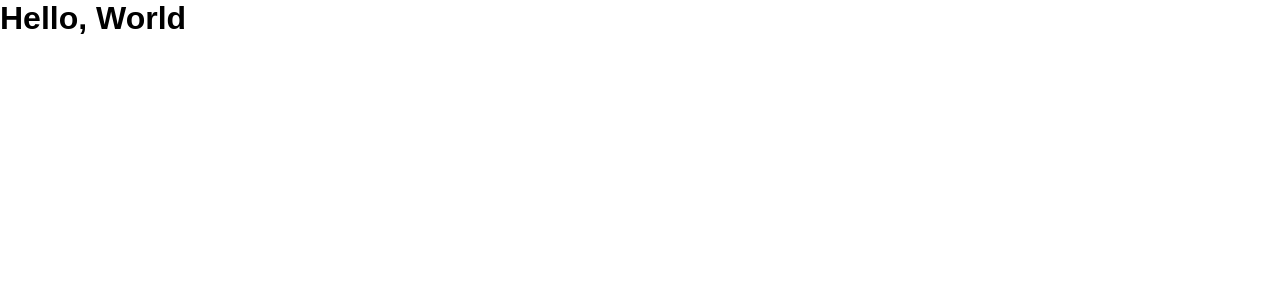
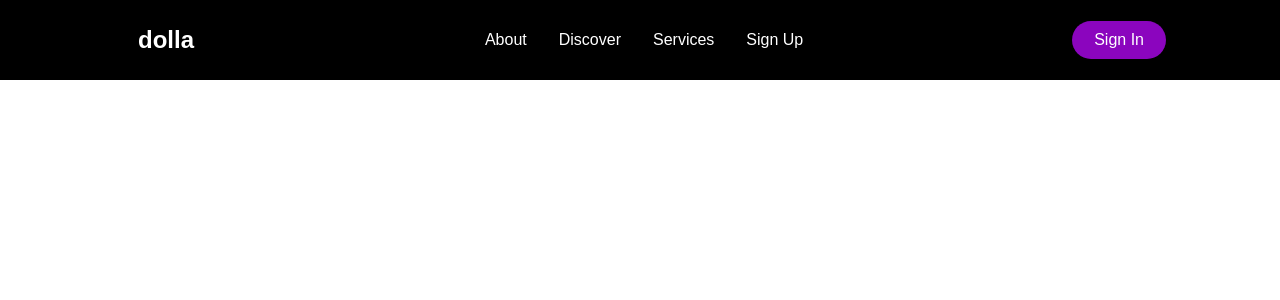
Before and after one commit to DiegoCapella/dolla, a React (Create React App) app: page / in a window 1280 px wide. Shown: the top 300 px of the page. Built offline with nearby package versions, Linux system fonts and the light colour scheme.

Commit message:
Create Navbar & MenuIcon

```diff
--- a/package.json
+++ b/package.json
@@ -8,9 +8,10 @@
     "@testing-library/user-event": "^7.1.2",
     "react": "^17.0.1",
     "react-dom": "^17.0.1",
-    "react-router": "^5.2.0",
+    "react-icons": "^3.11.0",
     "react-router-dom": "^5.2.0",
     "react-scripts": "3.4.4",
+    "react-scroll": "^1.8.1",
     "styled-components": "^5.2.0"
   },
   "scripts": {
--- a/public/index.html
+++ b/public/index.html
@@ -2,42 +2,16 @@
 <html lang="en">
   <head>
     <meta charset="utf-8" />
-    <link rel="icon" href="%PUBLIC_URL%/favicon.ico" />
     <meta name="viewport" content="width=device-width, initial-scale=1" />
     <meta name="theme-color" content="#000000" />
     <meta
       name="description"
       content="Web site created using create-react-app"
     />
-    <link rel="apple-touch-icon" href="%PUBLIC_URL%/logo192.png" />
-    <!--
-      manifest.json provides metadata used when your web app is installed on a
-      user's mobile device or desktop. See https://developers.google.com/web/fundamentals/web-app-manifest/
-    -->
-    <link rel="manifest" href="%PUBLIC_URL%/manifest.json" />
-    <!--
-      Notice the use of %PUBLIC_URL% in the tags above.
-      It will be replaced with the URL of the `public` folder during the build.
-      Only files inside the `public` folder can be referenced from the HTML.
-
-      Unlike "/favicon.ico" or "favicon.ico", "%PUBLIC_URL%/favicon.ico" will
-      work correctly both with client-side routing and a non-root public URL.
-      Learn how to configure a non-root public URL by running `npm run build`.
-    -->
-    <title>React App</title>
+    <title>Dolla</title>
   </head>
   <body>
     <noscript>You need to enable JavaScript to run this app.</noscript>
     <div id="root"></div>
-    <!--
-      This HTML file is a template.
-      If you open it directly in the browser, you will see an empty page.
-
-      You can add webfonts, meta tags, or analytics to this file.
-      The build step will place the bundled scripts into the <body> tag.
-
-      To begin the development, run `npm start` or `yarn start`.
-      To create a production bundle, use `npm run build` or `yarn build`.
-    -->
   </body>
 </html>
--- a/src/App.js
+++ b/src/App.js
@@ -1,12 +1,14 @@
 import React from 'react';
+import { BrowserRouter as Router } from 'react-router-dom'
 
 import './App.css';
+import Navbar from './components/Navbar';
 
 function App() {
   return (
-    <div className="App">
-      <h1>Hello, World</h1>
-    </div>
+    <Router >
+      <Navbar />
+    </Router >
   );
 }
 
--- /dev/null
+++ b/src/components/Navbar/index.js
@@ -0,0 +1,37 @@
+import React from 'react'
+
+import * as S from './styled'
+
+const Navbar = () => {
+  return (
+    <>
+      <S.Nav>
+        <S.NavbarContainer>
+          <S.NavLogo to="/">dolla</S.NavLogo>
+          <S.MobileIcon>
+            <S.Bars />
+          </S.MobileIcon>
+          <S.NavMenu>
+            <S.NavItem>
+              <S.NavLinks to="/about">About</S.NavLinks>
+            </S.NavItem>
+            <S.NavItem>
+              <S.NavLinks to="/discover">Discover</S.NavLinks>
+            </S.NavItem>
+            <S.NavItem>
+              <S.NavLinks to="/services">Services</S.NavLinks>
+            </S.NavItem>
+            <S.NavItem>
+              <S.NavLinks to="/signup">Sign Up</S.NavLinks>
+            </S.NavItem>
+          </S.NavMenu>
+          <S.NavBtn>
+            <S.NavBtnLink to="/signin">Sign In</S.NavBtnLink>
+          </S.NavBtn>
+        </S.NavbarContainer>
+      </S.Nav>
+    </>
+  )
+}
+
+export default Navbar
--- /dev/null
+++ b/src/components/Navbar/styled.js
@@ -0,0 +1,122 @@
+import styled from 'styled-components'
+import { Link as LinkR } from 'react-router-dom'
+import { Link as LinkS } from 'react-scroll'
+import { FaBars } from 'react-icons/fa'
+
+export const Nav = styled.nav`
+  background: #000;
+  height: 80px;
+  /* margin-top: -80px; */
+  display: flex;
+  justify-content: center;
+  align-items: center;
+  font-size: 1rem;
+  position: sticky;
+  top: 0;
+  z-index: 10;
+
+  @media screen and (max-width: 960px) {
+    transition: 0.8s all ease;
+  }
+`
+export const NavbarContainer = styled.div`
+  display: flex;
+  justify-content: space-between;
+  height: 80px;
+  z-index: 1;
+  width: 100%;
+  padding: 0 24px;
+  max-width: 1100px;
+`
+export const NavLogo = styled(LinkR)`
+  color: #fff;
+  justify-self: flex-start;
+  cursor: pointer;
+  font-size: 1.5rem;
+  display: flex;
+  align-items: center;
+  margin-left: 24px;
+  font-weight: bold;
+  text-decoration: none;
+`
+
+export const MobileIcon = styled.div`
+  display: none;
+
+  @media screen and (max-width: 768px) {
+    display: flex;
+    align-items: center;
+    justify-content: center;
+    transition: translate(-100%, 60%);
+    font-size: 1.8rem;
+    cursor: pointer;
+    color: #fff;
+  }
+`
+
+export const Bars = styled(FaBars)`
+    position: absolute;
+    right: 20px;
+    transform: translate(-100, 75%);
+    font-size: 1.8rem;
+    cursor: pointer;
+`
+
+export const NavMenu = styled.ul`
+  display: flex;
+  align-items: center;
+  list-style: none;
+  text-align: center;
+  margin-right: -22px;
+
+  @media screen and (max-width: 768px) {
+    display: none;
+  }
+`
+
+export const NavItem = styled.li`
+  height: 80px;
+`
+export const NavLinks = styled(LinkS)`
+  color: #fff;
+  display: flex;
+  align-items: center;
+  text-decoration: none;
+  padding: 0 1rem;
+  height: 100%;
+  cursor: pointer;
+
+  &.active {
+    border-bottom: 3px solid #8b05be;
+  }
+`
+
+export const NavBtn = styled(LinkR)`
+  display: flex;
+  align-items: center;
+  text-decoration: none;
+
+  @media screen and (max-width: 768px) {
+    display: none;
+  }
+`
+
+export const NavBtnLink = styled(LinkR)`
+  border-radius: 50px;
+  background: #8b05be;
+  white-space: nowrap;
+  padding: 10px 22px;
+  color: #fff;
+  font-size: 16px;
+  outline: none;
+  border: none;
+  cursor: pointer;
+  transition: all 0.2s ease-in-out;
+  text-decoration: none;
+
+  &:hover {
+    transition: all 0.2s ease-in-out;
+    background: #fff;
+    color: #8b05be;
+  }
+`
```
Also changed, not shown: 1 other file (tests, documents, lock files or other folders).
